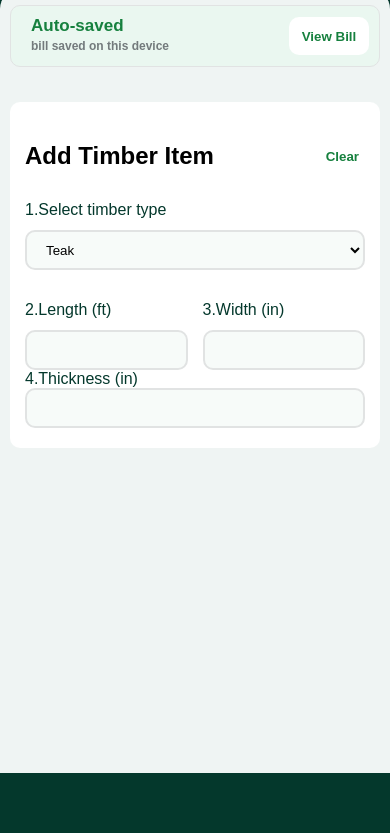
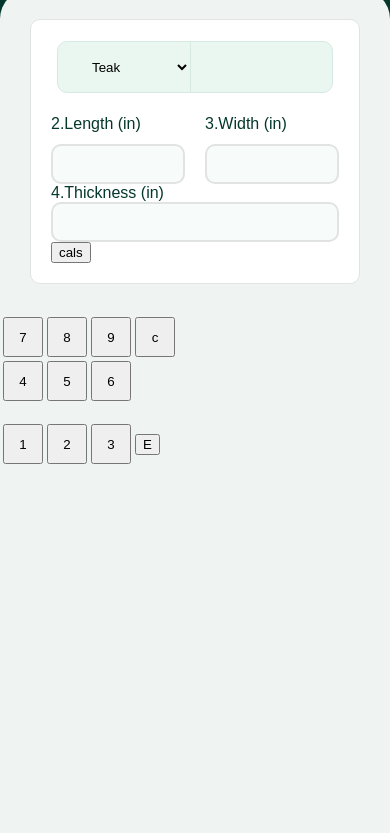
Before and after one commit to pererainduwara2009-tech/TimberCalc-SL, a plain HTML site: page index.html in a window 390 px wide. Shown: the part 76-909 px from the top of the page. Before the commit the page ends 849 px from the top, so only its background shows below. Drawn offline with Linux system fonts and the light colour scheme.

Commit message:
Add files via upload

```diff
--- a/index.css
+++ b/index.css
@@ -92,7 +92,7 @@ header {
 }
 
 header img {
-    width: 200px;
+    width: 150px;
     max-width: 80%;
     margin: 5px;
 }
@@ -104,7 +104,8 @@ header img {
 
 main {
     width: 100%;
-    min-height: calc(100vh - 60px);
+    /*min-height: calc(100vh - 60px);*/
+    height: 200vh;
 
     padding: 1px 0 40px;
 
@@ -112,80 +113,17 @@ main {
 
     border-top-left-radius: 30px;
     border-top-right-radius: 30px;
-}
-
-
-/* =========================
-   SAVED LINE
-========================= */
-
-.saved-line {
-    width: 100%;
-    display: flex;
-    justify-content: center;
-    padding: 0 15px;
-}
-
-.saved-line article {
-    width: 100%;
-    max-width: 1200px;
-
-    min-height: 60px;
-
-    margin: 20px 0;
-    padding: 10px;
-
-    background-color: var(--green-light);
-    border: 1px solid var(--border);
-    border-radius: 10px;
-
-    display: flex;
-    flex-direction: row;
-    justify-content: space-between;
-    align-items: center;
-
-    gap: 15px;
-}
-
-.saved-line article div {
-    min-width: 0;
 
     display: flex;
     flex-direction: column;
 }
 
-.saved-line article div h3 {
-    margin: 0;
-
-    color: var(--green);
-    font-size: 20px;
-    line-height: 20px;
-
-    overflow-wrap: anywhere;
+main .container {
+    display: flex;
+    flex-direction: row;
+    margin: 30px;
+    gap: 30px;
 }
-
-.saved-line article div h3 span {
-    color: var(--text-muted);
-    font-size: 13px;
-}
-
-.saved-line article button {
-    flex: 0 0 100px;
-
-    width: 100px;
-    height: 40px;
-
-    font-weight: bold;
-
-    background-color: var(--white);
-    color: var(--green);
-
-    border: none;
-    border-radius: 10px;
-
-    cursor: pointer;
-}
-
 
 /* =========================
    EDIT AREA
@@ -194,10 +132,11 @@ main {
 .edit-area {
     width: min(90%, 900px);
 
-    margin: 30px auto;
+    margin: 90px auto;
     padding: 40px 70px;
 
     background-color: var(--surface);
+    border: 1px solid var(--border);
 
     border-radius: 10px;
 
@@ -220,29 +159,61 @@ main {
 }
 
 
-.edit-area .topic {
+.topic button{
+   background-color: transparent;
+   border: none;
+}
+
+.see-area {
+    display: none;
+    justify-content: center;
+    height: 400px;
     width: 100%;
+    background-color: var(--surface-soft);
+    border: 1px solid var(--border);
+    border-radius: 10px;
+    margin: 20px 10px;
+}
+
+.see-area button{
+    height: 40px;
+    width: 100%;
+    background-color: var(--primary-hover);
+    margin: 10px;
+    border-radius: 10px;
+    color: white;
+    font-weight: bold;
+}
+
+.topic .selecter {
+    background-color: var(--green-light);
+    border: 1px solid var(--border-green);
+
+    border-radius: 10px;
+
+     width: 100%;
 
     display: flex;
     flex-direction: row;
     justify-content: space-between;
     align-items: center;
-
-    gap: 15px;
 }
 
-.edit-area .topic button {
-    flex-shrink: 0;
+.topic .selecter select {
+    background-color: transparent;
+    border-right: 1px solid var(--border-green);
+    border-left: none;
+    border-top: none;
+    border-bottom: none;
 
-    background: none;
-    border: none;
-
-    font-weight: bold;
-    color: var(--green);
-
-    cursor: pointer;
+    height: 50px;
+    padding: 0px 30px;
 }
 
+.topic .selecter input {
+    background-color: transparent;
+    border: none;
+}
 
 /* =========================
    SELECT
@@ -261,20 +232,6 @@ label {
     color: var(--primary);
 }
 
-.selecter select {
-    width: 100%;
-    height: 40px;
-
-    padding: 0 15px;
-
-    background-color: var(--surface-soft);
-
-    border: 2px solid var(--border);
-    border-radius: 10px;
-
-    outline: none;
-}
-
 
 /* =========================
    INPUTS
@@ -283,7 +240,7 @@ label {
 .inputs {
     width: 100%;
 
-    margin-top: 30px;
+    margin-top: 10px;
 
     display: flex;
     flex-direction: column;
@@ -321,193 +278,34 @@ input {
     outline: none;
 }
 
+.num-pad {
+    width: 100%;
+    height: 100%;
 
-/* =========================================================
-   TABLET
-   601px - 800px
-========================================================= */
+}
 
-@media (max-width: 800px) {
+.num-pad .btn {
+    height: 40px;
+    width: 40px;
+}
 
+#e-btn {
+    height: 80px;
+    width: 40px;
+}
+
+@media(max-width: 600px){
     main {
-        min-height: calc(100vh - 60px);
-    }
-
-    .saved-line {
-        padding: 0 15px;
+        display: flex;
+        align-items: center;
+        height: 100vh;
+        padding: 0px;
     }
 
     .edit-area {
-        /* NEVER use width: 100% here */
-        width: calc(100% - 30px);
-        max-width: 700px;
+        padding: 20px;
+        margin: 0;
 
-        /* This is what centers it */
-        margin: 25px auto;
-
-        padding: 30px;
-
-        height: auto;
-    }
-
-}
-
-
-/* =========================================================
-   MOBILE
-   381px - 600px
-========================================================= */
-
-@media (max-width: 600px) {
-
-    header img {
-        width: 150px;
-        max-width: 60%;
-    }
-
-    main {
-        min-height: calc(100vh - 60px);
-
-        padding: 1px 0 30px;
-
-        border-top-left-radius: 20px;
-        border-top-right-radius: 20px;
-    }
-
-
-    /* =========================
-       SAVED ITEM
-    ========================= */
-
-    .saved-line {
-        padding: 0 10px;
-    }
-
-    .saved-line article {
         width: 100%;
-
-        min-height: 60px;
-
-        margin: 15px 0;
-        padding: 10px;
-
-        gap: 10px;
-    }
-
-    .saved-line article div h3 {
-        font-size: 17px;
-        line-height: 19px;
-    }
-
-    .saved-line article div h3 span {
-        font-size: 12px;
-    }
-
-    .saved-line article button {
-        flex: 0 0 80px;
-
-        width: 80px;
-        min-width: 80px;
-
-        height: 38px;
-    }
-
-
-    /* =========================
-       EDIT AREA
-    ========================= */
-
-    .edit-area {
-        width: calc(100% - 20px);
-        max-width: 500px;
-
-        /* CENTER */
-        margin: 20px auto;
-
-        padding: 20px 15px;
-
-        height: auto;
-    }
-
-
-    .edit-area .topic {
-        flex-direction: row;
-        align-items: stretch;
-
-
-    }
-
-    .inputs {
-        margin-top: 20px;
-    }
-
-    .inputs .length-and-width {
-        flex-direction: row;
-        gap: 15px;
     }
 }
-
-
-/* =========================================================
-   SMALL PHONES
-   380px AND BELOW
-========================================================= */
-
-@media (max-width: 380px) {
-
-    .saved-line {
-        padding: 0 8px;
-    }
-
-    .saved-line article {
-        margin: 12px 0;
-        padding: 9px;
-
-        align-items: flex-start;
-    }
-
-    .saved-line article button {
-        flex: 0 0 70px;
-
-        width: 70px;
-        min-width: 70px;
-
-        height: 36px;
-
-        font-size: 12px;
-    }
-
-
-    /* =========================
-       EDIT AREA
-    ========================= */
-
-    .edit-area {
-        width: calc(100% - 16px);
-        max-width: 360px;
-
-        /* ALWAYS CENTER */
-        margin-left: auto;
-        margin-right: auto;
-
-        padding: 16px 12px;
-    }
-
-    .edit-area .topic {
-        gap: 8px;
-    }
-
-    .inputs {
-        margin-top: 18px;
-    }
-
-    input,
-    .selecter select {
-        width: 100%;
-        max-width: 100%;
-
-        height: 40px;
-
-        font-size: 15px;
-    }
-}
--- a/index.html
+++ b/index.html
@@ -15,39 +15,38 @@
 
     <main>
 
-        <section class="saved-line">
-            <article>
-                <div class="saved-line">
-                    <h3>Auto-saved<br>
-                    <span>bill saved on this device</span></h3>
-                </div>
-                <button>View Bill</button>
-            </article>
-        </section>
+         <section class="container">
 
         <section class="edit-area">
 
             <div class="input">
 
                 <div class="topic">
-                    <h2>Add Timber Item</h2>
-                    <button>Clear</button>
+                  <button id="see-area-button" onclick="show()">
+                   <div>
+                      <div class="selecter">
+                       <select name="Wood-type" id="wood-type">
+                          <option value="teak">Teak</option>
+                          <option value="maogani">Maogani</option>
+                       </select>
+                       <input type="number" id="price">
+                      </div>
+                   </div>
+                    </button>
+                    <div class="see-area" id="see-area">
+                        <button id="done" onclick="off()">Done</button>
+                    </div>
                 </div>
 
-                <div class="selecter">
-                    <label for="" class="li-label">1.Select timber type</label>
-                    <select name="Wood-type" id="wood-type">
-                        <option value="teak">Teak</option>
-                        <option value="maogani">Maogani</option>
-                    </select>
-                </div>
+
+
 
                 <div class="inputs">
 
                     <div class="length-and-width">
 
                         <div class="length-area">
-                            <label for="" class="li-label">2.Length (ft)</label>
+                            <label for="" class="li-label">2.Length (in)</label>
                             <input type="number" class="length" id="length">
                         </div>
 
@@ -63,6 +62,8 @@
                         <div class="thickness-area">
                             <label for="" class="li-label">4.Thickness (in)</label>
                             <input type="number" class="thickness">
+
+                            <button onclick="calculation()">cals</button>
                         </div>
                     </div>
                 </div>
@@ -71,7 +72,36 @@
 
         </section>
 
+        </section>
+
+        <section class="num-pad" id="num-pad">
+            <div>
+                <table>
+                    <tr>
+                        <td><button class="btn">7</button></td>
+                        <td><button class="btn">8</button></td>
+                        <td><button class="btn">9</button></td>
+                        <td><button class="btn" id="c">c</button></td>
+                    </tr>
+                    <tr>
+                        <td><button class="btn">4</button></td>
+                        <td><button class="btn">5</button></td>
+                        <td><button class="btn">6</button></td>
+
+                    </tr>
+                    <tr>
+                        <td><button class="btn">1</button></td>
+                        <td><button class="btn">2</button></td>
+                        <td><button class="btn">3</button></td>
+                        <td colspan="2" class="btn" id="e-btn"><button>E</button></td>
+                    </tr>
+                </table>
+            </div>
+        </section>
+
     </main>
+
+    <script src="script.js"></script>
 
 </body>
 </html>
--- /dev/null
+++ b/script.js
@@ -0,0 +1,23 @@
+const see_area = document.getElementById("see-area");
+const done_btn = document.getElementById("done");
+
+function show(){
+    see_area.style.display = "flex";
+};
+
+function off(){
+    see_area.style.display = "none";
+};
+
+function calculation(){
+
+    const price = Number(document.getElementById("price").value)
+
+    const leng_in = Number(document.getElementById("length").value);
+    const width_in = Number(document.getElementById("width").value);
+
+    let cft = (leng_in * width_in * width_in) / 2304 ;
+    let price_unit = ("LKR ") + (price * cft).toFixed(2);
+
+    alert(price_unit);
+};
```
